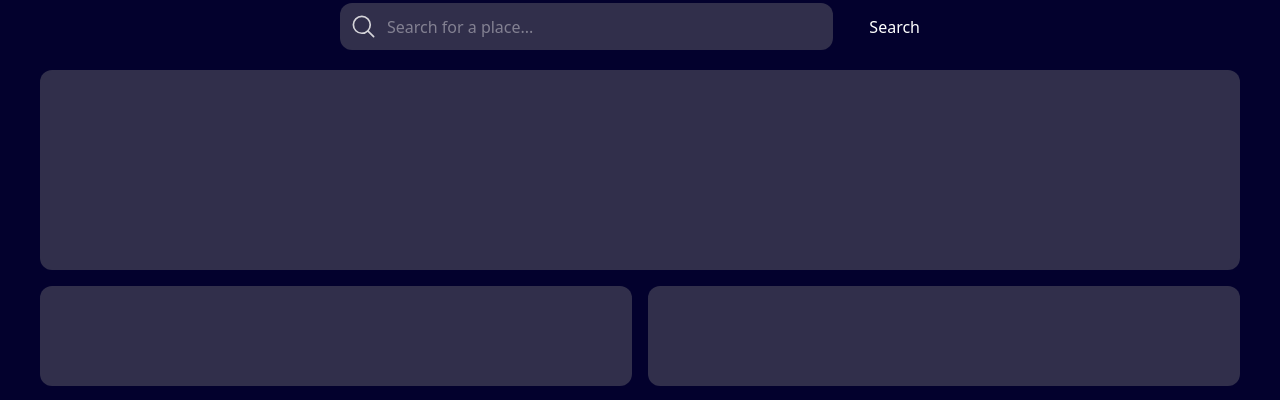
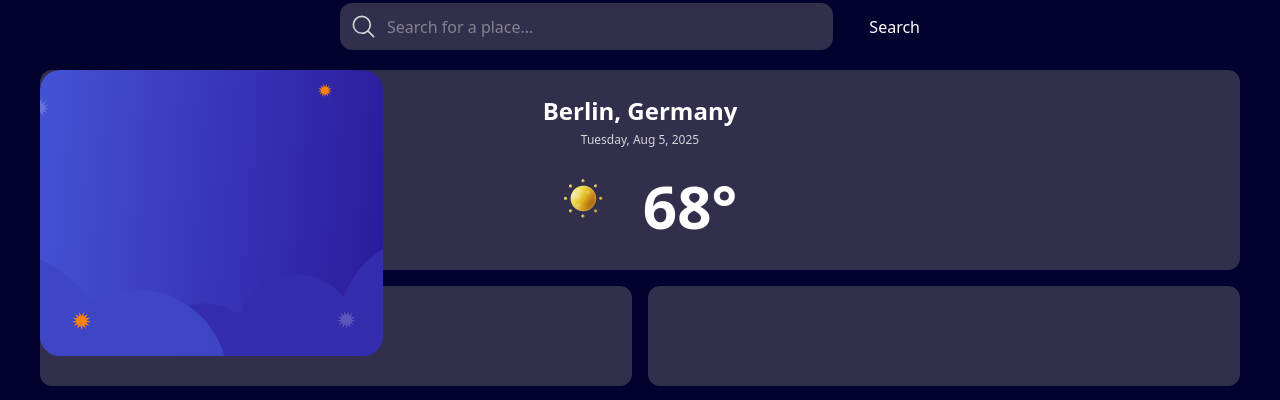
Before and after one commit to fcbvttn123/weather-app, a React (Vite) app: page / in a window 1280 px wide. Shown: the part 173-573 px from the top of the page. Built offline with nearby package versions, Linux system fonts and the light colour scheme; no server answers.

Commit message:
Working on the background image for the first tile of the today's forecast

```diff
--- a/src/components/TodayForecast.jsx
+++ b/src/components/TodayForecast.jsx
@@ -1,8 +1,33 @@
+import bgTodaySmall from "../assets/images/bg-today-small.svg";
+import iconSunny from "../assets/images/icon-sunny.webp";
+
 export function TodayForecast() {
   return (
     <div className="px-[40px] mt-[20px]">
       <div className="grid gap-4 grid-cols-2">
-        <div className="w-full p-[10px] bg-n-700 rounded-xl col-span-2 min-h-[200px]"></div>
+        <div className="relative w-full p-[10px] bg-n-700 rounded-xl col-span-2 min-h-[200px]">
+          <img
+            alt="bgTodaySmall"
+            srcset={bgTodaySmall}
+            className="absolute inset-0 rounded-xl"
+          />
+          <p className="font-bold text-2xl text-center mt-[15px] text-n-0">
+            Berlin, Germany
+          </p>
+          <p className="text-center text-xs text-n-200 mt-[5px]">
+            Tuesday, Aug 5, 2025
+          </p>
+          <div className="flex items-center justify-center gap-x-[20px] mt-[10px]">
+            <img
+              srcset={iconSunny}
+              width={80}
+              alt="background image - today small"
+            />
+            <p className="font-bold text-6xl text-center mt-[15px] text-n-0">
+              68°
+            </p>
+          </div>
+        </div>
         <div className="w-full p-[10px] bg-n-700 rounded-xl col-span-1 min-h-[100px]"></div>
         <div className="w-full p-[10px] bg-n-700 rounded-xl col-span-1 min-h-[100px]"></div>
         <div className="w-full p-[10px] bg-n-700 rounded-xl col-span-1 min-h-[100px]"></div>
```
